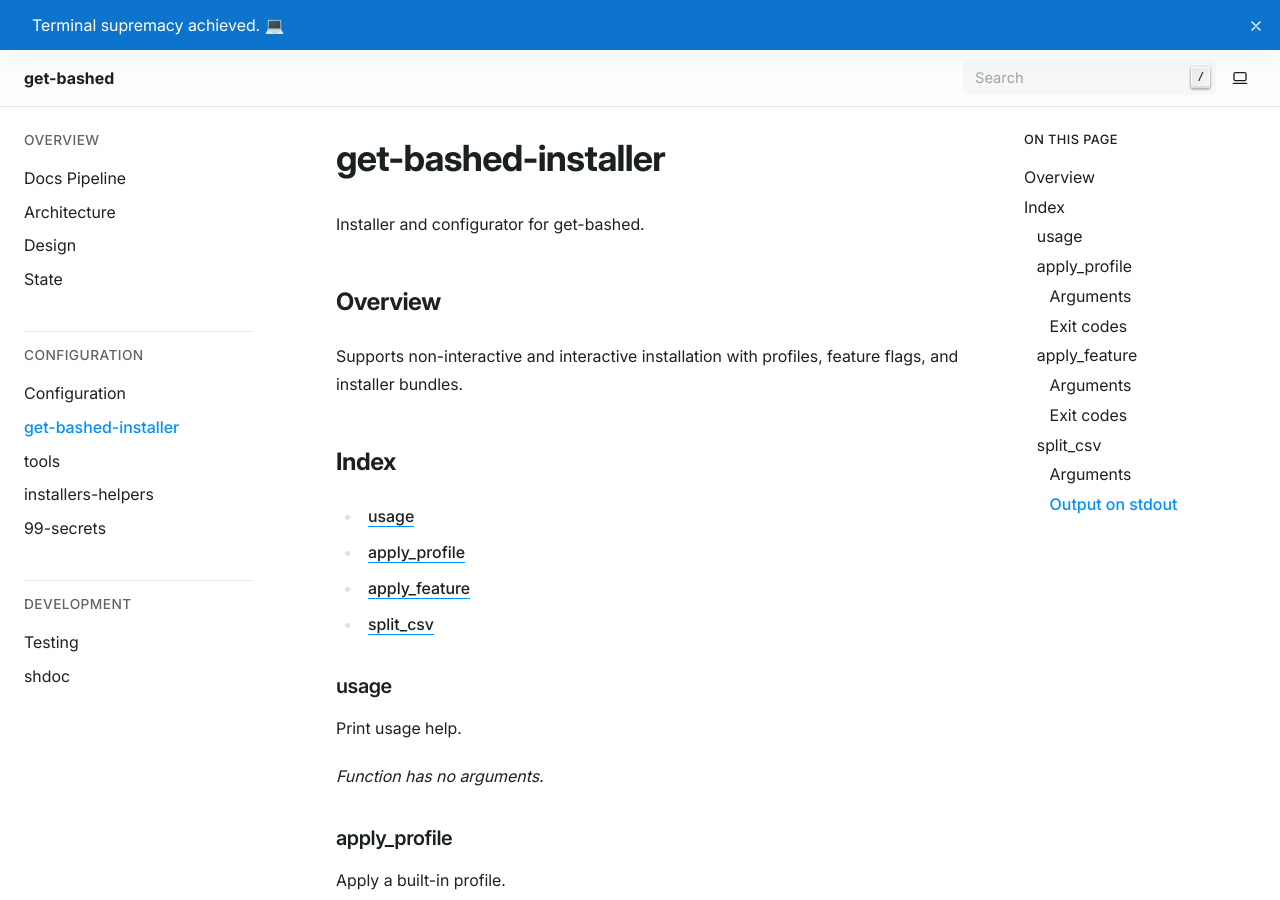
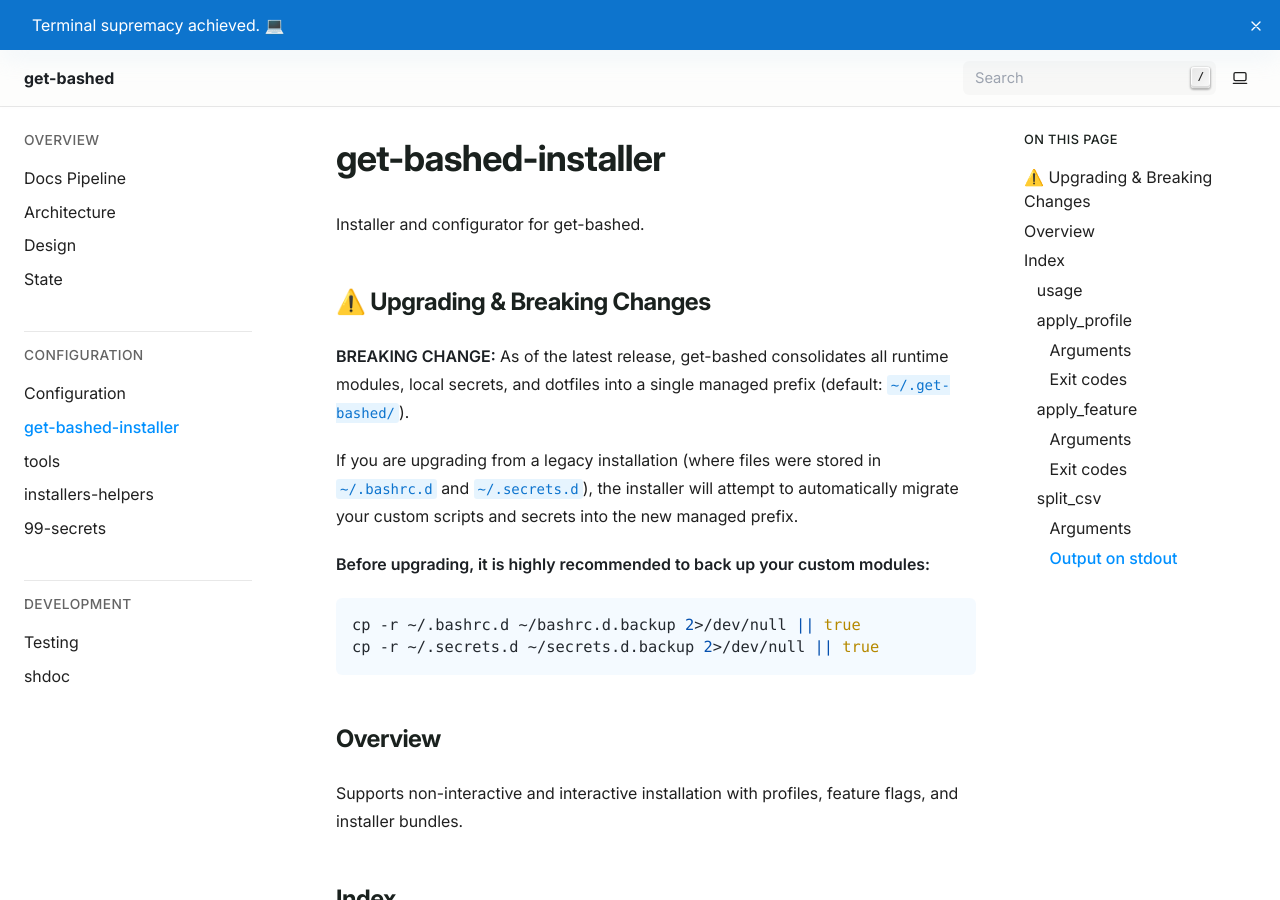
Before and after one commit to jbcom/get-bashed, a Sphinx documentation site: the page built from docs/INSTALLER.md, in a window 1280 px wide and 900 px high. Built offline with Sphinx 7.4.7, drawn with Linux system fonts in a browser that asks for light colours.

Commit message:
docs: clearly document breaking changes and migration paths for pre-v1 setups (#13)

````diff
--- a/docs/INSTALLER.md
+++ b/docs/INSTALLER.md
@@ -1,6 +1,18 @@
 # get-bashed-installer
 
 Installer and configurator for get-bashed.
+
+## ⚠️ Upgrading & Breaking Changes
+
+**BREAKING CHANGE:** As of the latest release, get-bashed consolidates all runtime modules, local secrets, and dotfiles into a single managed prefix (default: `~/.get-bashed/`).
+
+If you are upgrading from a legacy installation (where files were stored in `~/.bashrc.d` and `~/.secrets.d`), the installer will attempt to automatically migrate your custom scripts and secrets into the new managed prefix.
+
+**Before upgrading, it is highly recommended to back up your custom modules:**
+```bash
+cp -r ~/.bashrc.d ~/bashrc.d.backup 2>/dev/null || true
+cp -r ~/.secrets.d ~/secrets.d.backup 2>/dev/null || true
+```
 
 ## Overview
 
````
Also changed, not shown: CHANGELOG.md (+19 -1 lines), README.md (+17 -0 lines).
